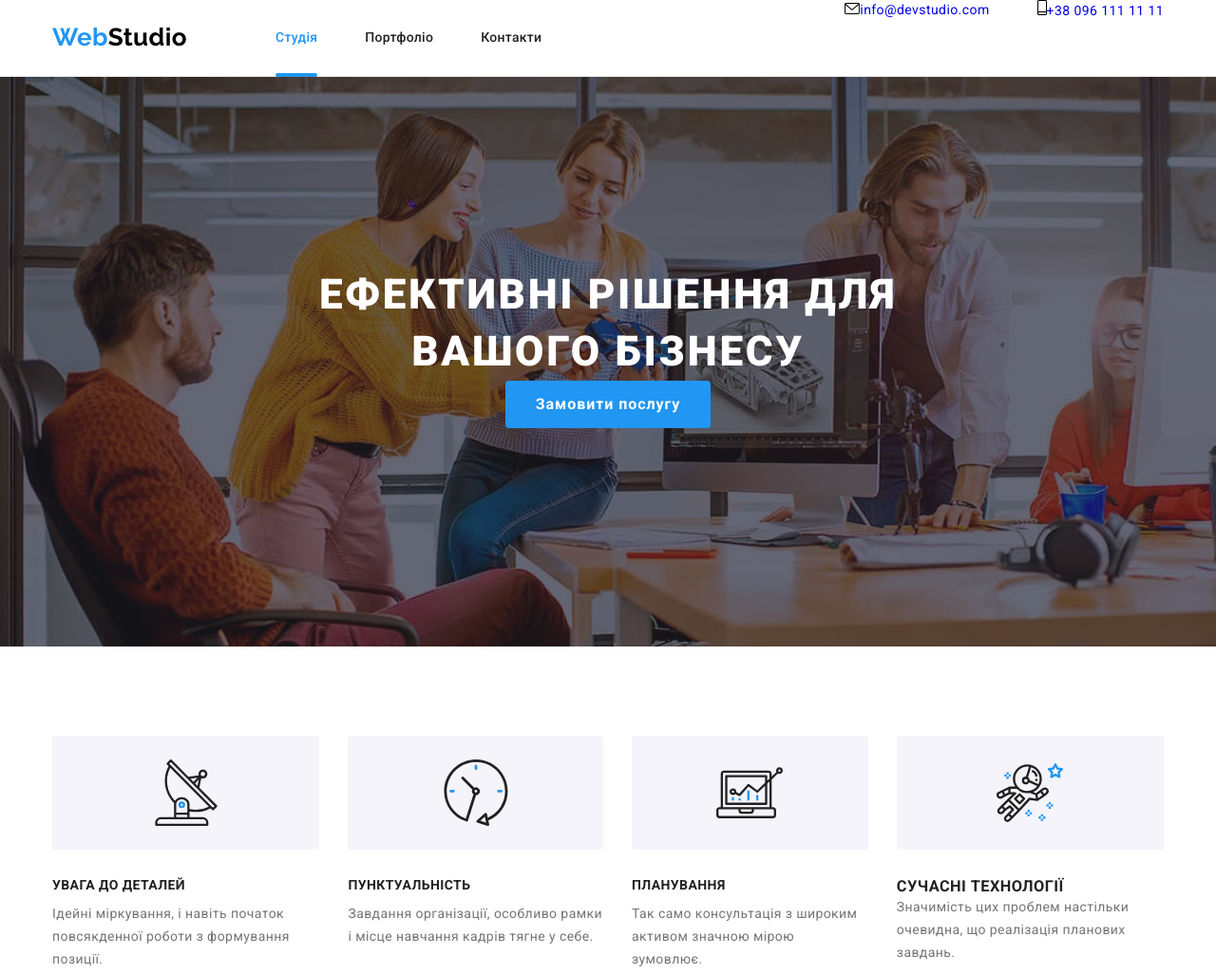
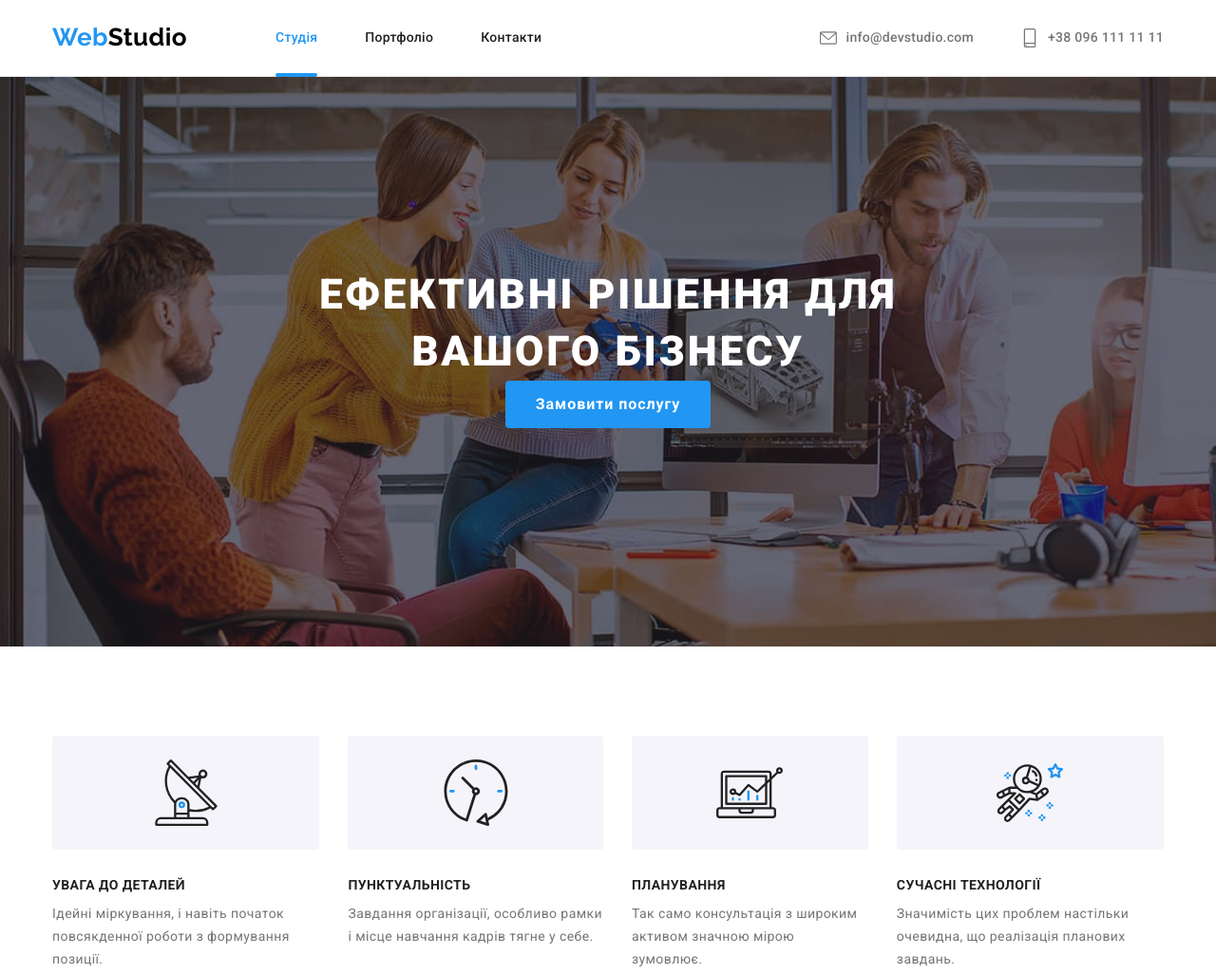
Before and after one commit to Gennadiy-Nikolaev/goit-markup-hw-07, a plain HTML site: page index.html in a window 1280 px wide. Shown: the top 1026 px of the page at 95% size. Drawn offline with nearby package versions, Linux system fonts and the light colour scheme.

Commit message:
Update index.html

```diff
--- a/index.html
+++ b/index.html
@@ -41,15 +41,15 @@
         <!--Mail+tel-->
         <ul class="auth-nav list">
           <li class="auth-nav__item">
-            <a href="mailto:info@devstudio.com" class="auth-nav__mail">
-              <svg class="auth-nav__svg" height="12" width="16">
+            <a href="mailto:info@devstudio.com" class="auth-nav__link">
+              <svg class="auth-nav__icon" height="12" width="16">
                 <use href="./images/icons.svg#envelope"></use></svg
               >info@devstudio.com
             </a>
           </li>
           <li class="auth-nav__item">
-            <a href="tel:+380961111111" class="auth-nav__tel">
-              <svg class="auth-nav__svg" height="16" width="10">
+            <a href="tel:+380961111111" class="auth-nav__link">
+              <svg class="auth-nav__icon" height="16" width="10">
                 <use href="./images/icons.svg#smartphone"></use></svg
               >+38 096 111 11 11
             </a>
@@ -94,7 +94,7 @@
               </p>
             </li>
             <li class="feature__item icon-astronaut">
-              <h3 class="feature__titlee">СУЧАСНІ ТЕХНОЛОГІЇ</h3>
+              <h3 class="feature__title">СУЧАСНІ ТЕХНОЛОГІЇ</h3>
               <p class="feature__post">
                 Значимість цих проблем настільки очевидна, що реалізація
                 планових завдань.
@@ -356,7 +356,7 @@
       <div class="container">
         <div class="container-footer">
           <div class="contact">
-            <a href="/" class="logo">Web<span class="studio studio--white">Studio</span></a>
+            <a href="/" class="logo">Web<span class="studio--white">Studio</span></a>
             <address class="contact__adres">
               <ul class="contact__card list">
                 <li class="contact__item">
```
